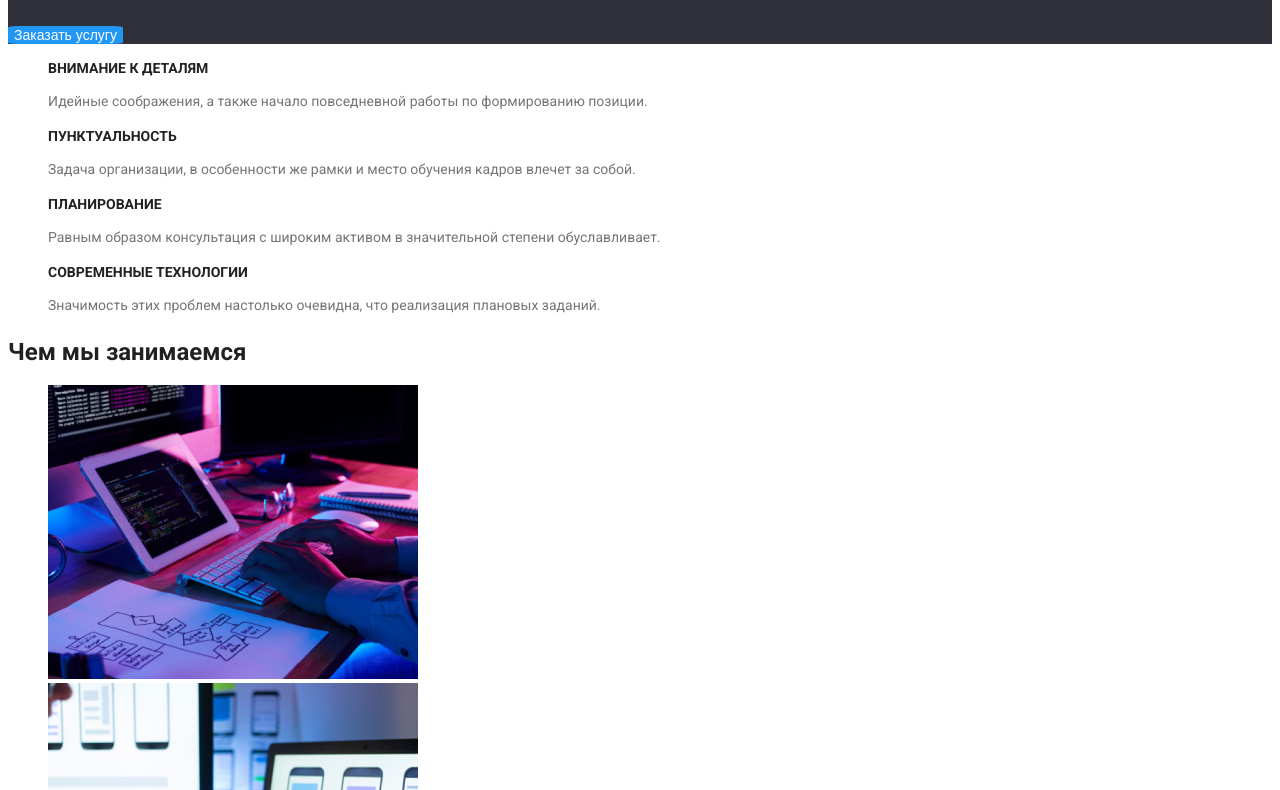
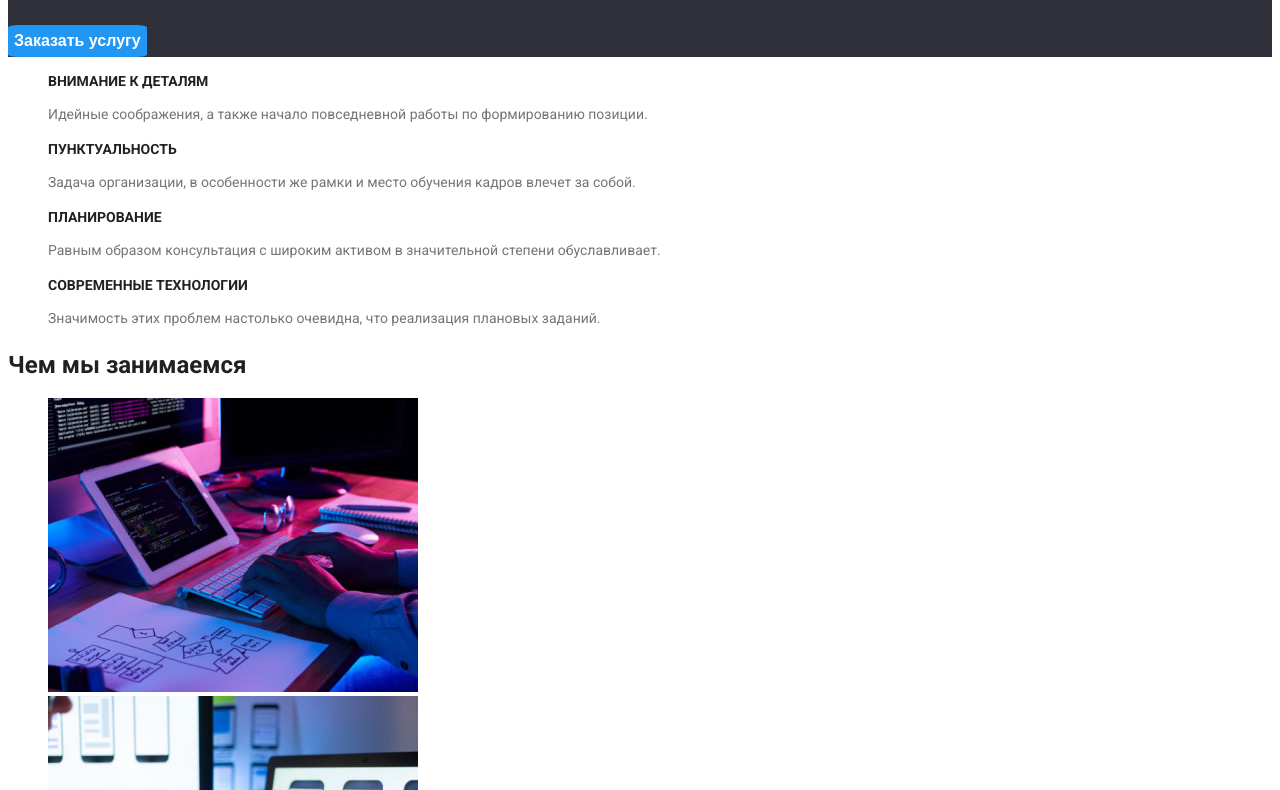
Before and after one commit to Den4yk76/goit-markup-hw-02, a plain HTML site: page index.html in a window 1280 px wide. Shown: the part 273-1063 px from the top of the page. Drawn offline with Linux system fonts and the light colour scheme.

Commit message:
Добавил размер текста и высоту строки кнопкам на index и portfolio

```diff
--- a/css/styles.css
+++ b/css/styles.css
@@ -77,6 +77,9 @@ button {
   cursor: pointer;
 }
 .hero-button {
+  font-size: 16px;
+  line-height: 1.875;
+  font-weight: bold;
   background-color: var(--highlight-color);
   border: none;
   color: var(--back-light-color);
@@ -148,6 +151,8 @@ footer {
 /*                       */
 
 .projects-button {
+  font-size: 16px;
+  line-height: 1.625;
   border: none;
   border-radius: 8%;
   background-color: var(--back-darker-color);
```
